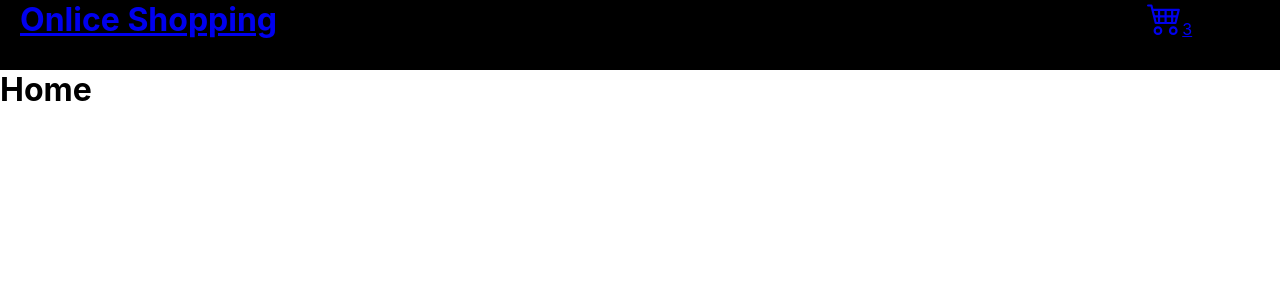
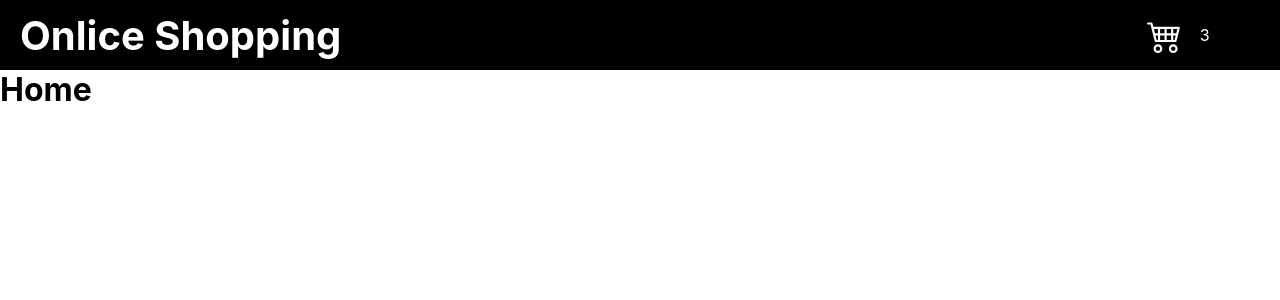
Before and after one commit to konain1/shoppinweb, a React (Create React App) app: page / in a window 1280 px wide. Shown: the top 300 px of the page. Built offline with nearby package versions, Linux system fonts and the light colour scheme; a web font is replaced by a local one.

Commit message:
navbarcssdone

```diff
--- a/src/components/Navbar.css
+++ b/src/components/Navbar.css
@@ -7,4 +7,31 @@
     background-color: black;
     grid-template-columns: 1fr 0.1fr;
     padding: 0 20px;
+    align-items: center;
 }
+.nav-bar h1{
+    font-size: 40px;
+}
+.nav-bag {
+    display: flex;
+    align-items: center;
+}
+
+.bag-quantity{
+
+    display: flex;
+    align-items: center;
+    justify-content: center;
+    width: 25px;
+    height: 25px;
+    margin: 0 10px;
+    color: white;
+
+
+
+ }
+
+ a {
+    text-decoration: none;
+    color: white;
+ }
--- a/src/components/Navbar.jsx
+++ b/src/components/Navbar.jsx
@@ -26,6 +26,7 @@ function Navbar() {
         </svg>
 
         <span className="bag-quantity">
+
         <span>3</span>
 
         </span>
```
